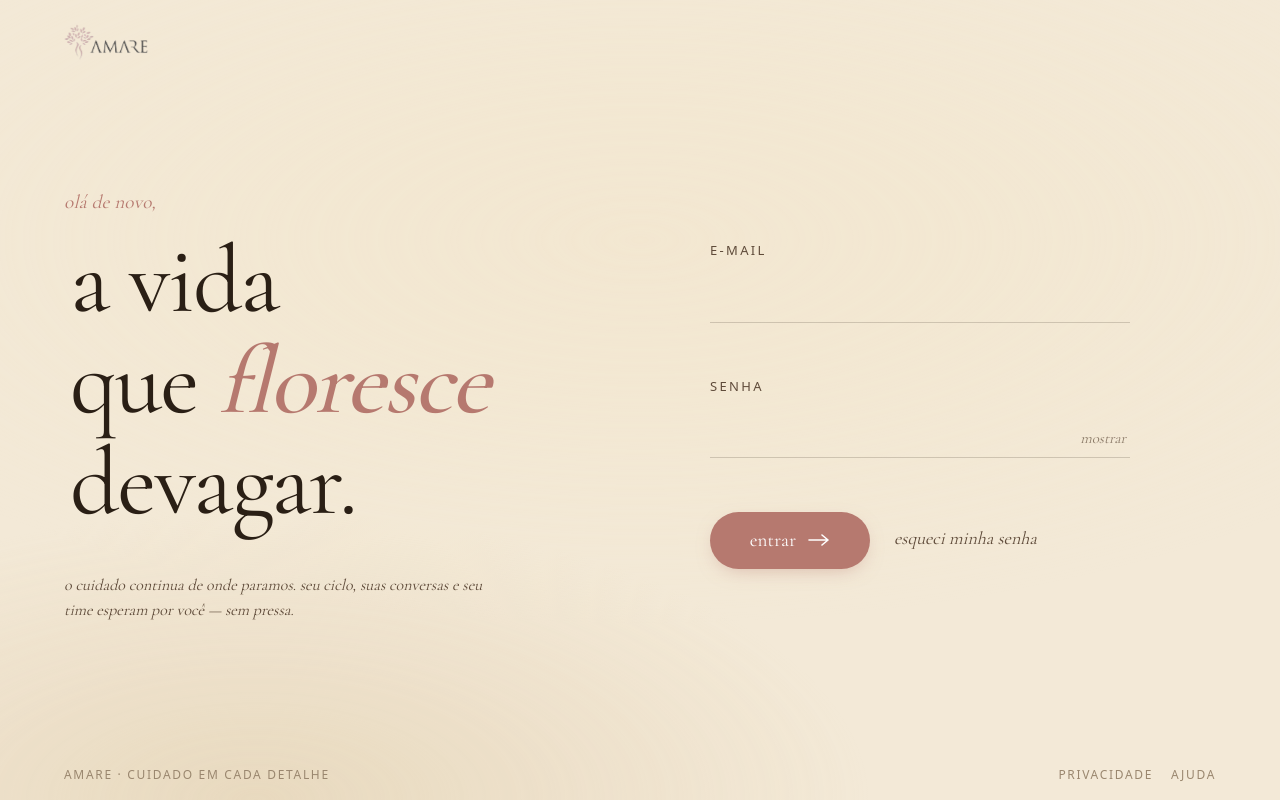
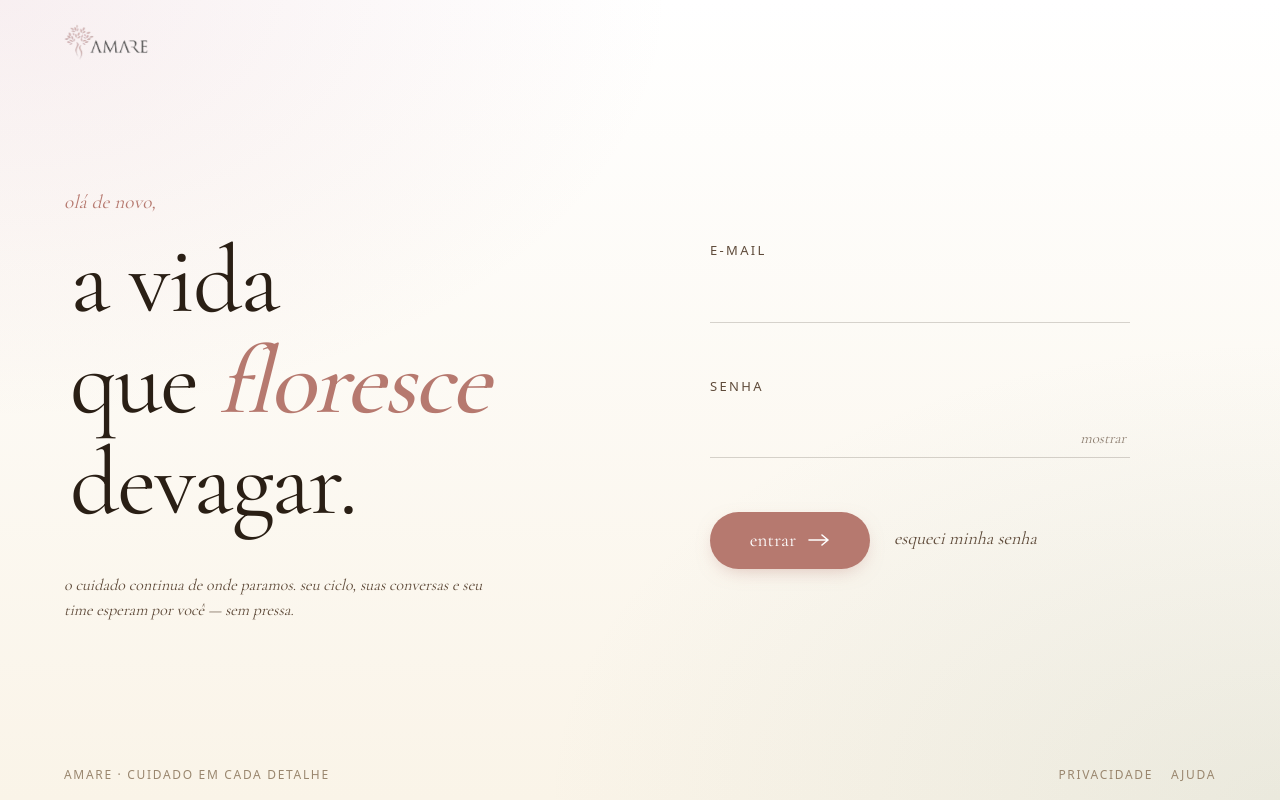
Before and after one commit to marcelof0nseca/ATLASAMARE, a Django app: page /login/ in a window 1280 px wide. Run offline with Django 5.2, Linux system fonts and the light colour scheme; some libraries are stand-ins or nearby versions.

Commit message:
fix: ajuste de cor de fundo da pagina de login

```diff
--- a/static/css/login.css
+++ b/static/css/login.css
@@ -35,28 +35,17 @@
 .lp-root {
   position: relative;
   height: 100vh;
-  height: 100dvh; /* iOS Safari: dynamic viewport — endereça address bar */
+  height: 100dvh;
   overflow: hidden;
   display: flex;
   flex-direction: column;
-  background: var(--lp-cream);
+  background:
+    radial-gradient(ellipse at top left, rgba(196, 125, 140, 0.12), transparent 42rem),
+    radial-gradient(ellipse at bottom right, rgba(141, 166, 154, 0.14), transparent 46rem),
+    linear-gradient(180deg, #ffffff 0%, #faf4e8 100%);
   color: var(--lp-ink);
   font-family: var(--lp-sans);
   -webkit-font-smoothing: antialiased;
-}
-
-/* gentle radial warmth — keeps cream from feeling flat */
-.lp-root::before {
-  content: '';
-  position: fixed;
-  inset: 0;
-  pointer-events: none;
-  z-index: 0;
-  background:
-    radial-gradient(120% 80% at 50% 30%, rgba(255, 251, 240, 0.6) 0%, transparent 60%),
-    radial-gradient(80% 60% at 20% 100%, rgba(230, 216, 189, 0.55) 0%, transparent 60%);
-  mix-blend-mode: multiply;
-  opacity: 0.8;
 }
 
 /* ── Header ─────────────────────────────────────────────────── */
```
